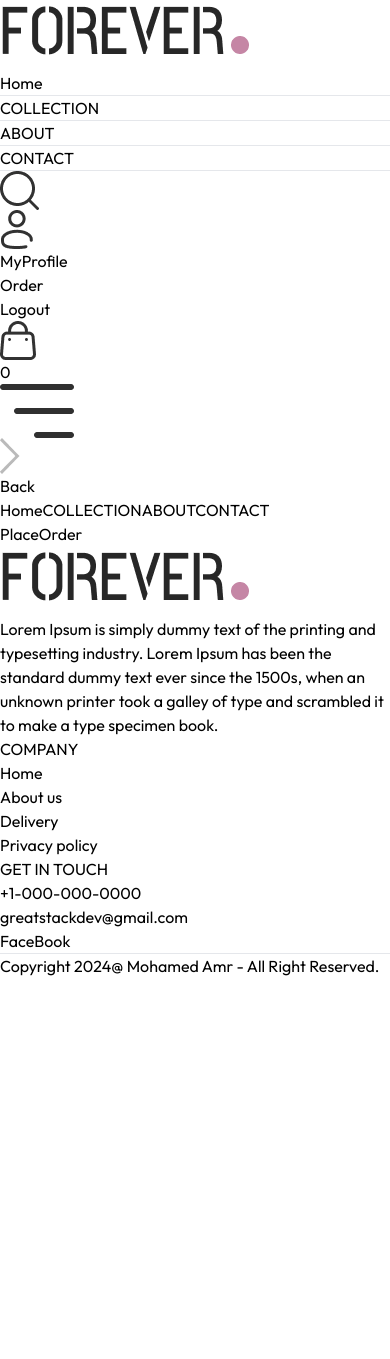
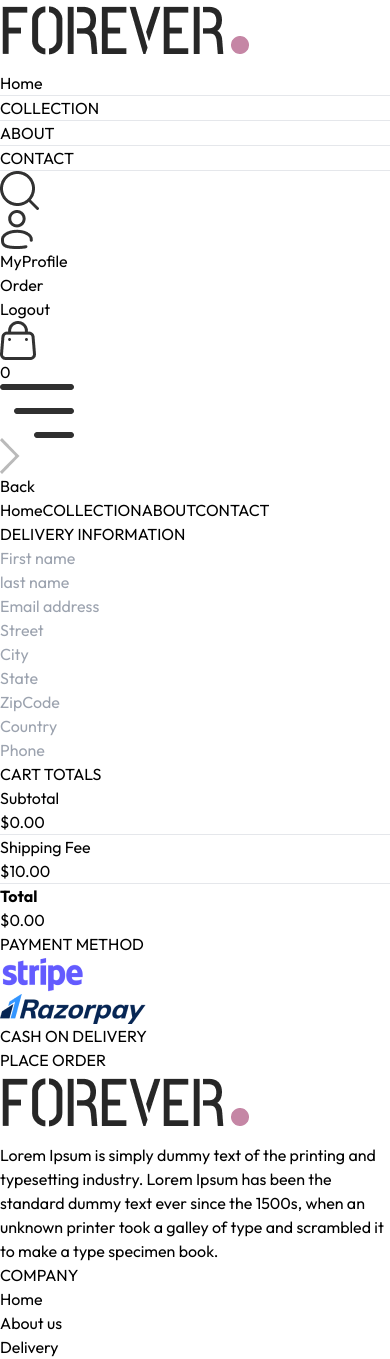
Before and after one commit to MohamedAmr23/forever-e-commerce, a React (Vite) app: page /place-order in a window 390 px wide. Shown: the top 1359 px of the page. Before the commit the page ends 978 px from the top, so only its background shows below. Built offline with nearby package versions, Linux system fonts and the light colour scheme.

Commit message:
PlaceOrderPage-and-Login-and-signup page

```diff
--- a/src/Router/AppRouter.jsx
+++ b/src/Router/AppRouter.jsx
@@ -8,8 +8,8 @@ import Cart from '../pages/Cart.jsx'
 import Login from '../pages/Login.jsx'
 import PlaceOrder from '../pages/PlaceOrder.jsx'
 import Orders from '../pages/Orders.jsx'
+import SignUp from '../pages/SignUp.jsx'
 import MainLayout from "../components/MainLayout.jsx/MainLayout.jsx";
-import { ToastContainer, toast } from 'react-toastify';
 import 'react-toastify/dist/ReactToastify.css';
 const router=createBrowserRouter([
     {
@@ -43,6 +43,9 @@ const router=createBrowserRouter([
             },{
                 path:"orders",
                 element:<Orders/>
+            },{
+                path:"sign-up",
+                element:<SignUp/>
             }
 
         ]
--- a/src/components/CartTotal.jsx
+++ b/src/components/CartTotal.jsx
@@ -7,7 +7,7 @@ const CartTotal = () => {
   return (
     <div className='w-full'>
         <div className='text-2xl'>
-            <Title text1={'YOUR'} text2={'CART'}/>
+            <Title text1={'CART '} text2={'TOTALS'}/>
         </div>
         <div className='flex flex-col gap-2 mt-2 text-sm'>
             <div className='flex justify-between'>
@@ -21,7 +21,7 @@ const CartTotal = () => {
             </div>
             <hr/>
             <div className='flex justify-between'>
-                <p>Total</p>
+                <b>Total</b>
                 <p>{currency}{getCartMount()=== 0 ? 0 : getCartMount() + delivery_fee}.00</p>
             </div>
         </div>
--- a/src/components/navbar/Navbar.jsx
+++ b/src/components/navbar/Navbar.jsx
@@ -29,7 +29,9 @@ const Navbar = () => {
     <div className='flex items-center gap-6'>
       <img src={assetsFront.search_icon} onClick={()=>setShowSearch(true)} className='w-5 cursor-pointer' alt=''/>
       <div className='group relative'>
+        <Link to='/login'>
         <img src={assetsFront.profile_icon} className='w-5 cursor-pointer' alt='' />
+        </Link>
         <div className='group-hover:block hidden absolute dropdown-menu right-0 pt-4'>
           <div className='flex flex-col gap-2 w-36 py-3 px-5 bg-slate-100 text-gray-500 rounded'>
             <p className='cursor-pointer hover:text-black'>MyProfile</p>
--- a/src/context/ShopContext.jsx
+++ b/src/context/ShopContext.jsx
@@ -71,11 +71,15 @@ const ShopContextProvider=(props)=>{
         return totalAmout
     }
 
+    const submit=(e)=>{
+        e.preventDefault()
+      }
     const value={
        products,currency,delivery_fee,
        search,setSearch,showSearch,setShowSearch,
        cartItem,addToCart,getCartCount,updateQuantatity,
-       getCartMount
+       getCartMount,
+       submit
     }
     return(
         <ShopContext.Provider value={value}>
--- a/src/pages/Login.jsx
+++ b/src/pages/Login.jsx
@@ -1,8 +1,23 @@
-import React from 'react'
+import  { useContext } from 'react'
+import { Link } from 'react-router-dom'
+import {ShopContext} from '../context/ShopContext.jsx'
 
 const Login = () => {
+  const {submit}=useContext(ShopContext)
   return (
-    <div>Login</div>
+    <form onSubmit={submit} className='flex flex-col items-center w-[90%] sm:max-w-96 m-auto mt-14 gap-4 text-gray-800'>
+        <div className='flex items-center gap-2'>
+          <p className='prata-regular text-3xl'>Login</p>
+          <hr className='w-8 h-[1.5px] bg-gray-800 border-none'/>
+        </div>
+        <input type='email' placeholder='Email' className='w-full px-3 py-2 border border-gray-800' required/>
+        <input type='password' placeholder='Password' className='w-full px-3 py-2 border border-gray-800' required/>
+        <div className='w-full flex items-center justify-between cursor-pointer text-sm'>
+            <p>Forgot your password?</p>
+           <Link to='/sign-up'><p>Create account</p></Link>
+        </div>
+        <button className='text-center bg-black text-white font-light px-8 py-2 mt-4'>Sign In</button>
+    </form>
   )
 }
 
--- a/src/pages/Orders.jsx
+++ b/src/pages/Orders.jsx
@@ -1,4 +1,3 @@
-import React from 'react'
 
 const Orders = () => {
   return (
--- a/src/pages/PlaceOrder.jsx
+++ b/src/pages/PlaceOrder.jsx
@@ -1,7 +1,63 @@
+import Title from '../components/Title.jsx'
+import CartTotal from '../components/CartTotal.jsx'
+import { assetsFront } from '../assets/frontend_assets/assets.js'
+import { useState } from 'react'
+import { Link } from 'react-router-dom'
+const PlaceOrder = () => {
+  const [clicked,setClicked]=useState('col')
+  return (
+    <div className="flex flex-col sm:flex-row justify-between gap-4 pt-5 sm:pt-14 min-h-[80vh] border-t">
+      {/* left side */}
+      <div className='flex flex-col gap-4 w-full sm:max-w-[480px]'>
+        <div className='text-xl sm:text-2xl my-3'>
+          <Title text1={'DELIVERY'} text2={'INFORMATION'}/>
+        </div>
+        <div className='flex gap-3'>
+        <input required type="text" name='firstName' className='border border-gray-300 rounded py-1.5 px-3.5 w-full' placeholder='First name'   />
+        <input required type="text" name='lastName' className='border border-gray-300 rounded py-1.5 px-3.5 w-full' placeholder='last name'   />
+        </div>
+        <input required type='email' className='border border-gray-300 rounded py-1.5 px-3.5 w-full' placeholder='Email address'/>
+        <input required type='text' className='border border-gray-300 rounded py-1.5 px-3.5 w-full' placeholder='Street'/>
+        <div className='flex gap-3'>
+          <input required type="text" name='city' className='border border-gray-300 rounded py-1.5 px-3.5 w-full' placeholder='City'   />
+          <input required type="text" name='state' className='border border-gray-300 rounded py-1.5 px-3.5 w-full' placeholder='State'   />
+        </div>
+        <div className='flex gap-3'>
+        <input required type="number" name='zipCode' className='border border-gray-300 rounded py-1.5 px-3.5 w-full' placeholder='ZipCode'   />
+        <input required type="text" name='country' className='border border-gray-300 rounded py-1.5 px-3.5 w-full' placeholder='Country'   />
+        </div>
+        <input required type='number' className='border border-gray-300 rounded py-1.5 px-3.5 w-full' placeholder='Phone'/>
+      </div>
+      {/* right side */}
+      <div className=' mt-20 sm:min-w-[450px]'>
+        <div className=' w-full '>
+          <CartTotal/>
+        </div>
+        <div className='mt-10'>
+          <Title text1={'PAYMENT'} text2={'METHOD'}/>
+          <div className='flex flex-col lg:flex-row gap-3'>
+            <div onClick={()=>setClicked("stripe")} className='flex items-center gap-3 border p-2 px-3 cursor-pointer'>
+                <p className={`min-w-3.5 h-3.5 border rounded-full ${clicked==='stripe'?'bg-green-400':''}`}></p>
+                <img className='h-5 mx-4' src={assetsFront.stripe_logo}/>
+            </div>
+            <div onClick={()=>setClicked("razorpay")} className='flex items-center gap-3 border p-2 cursor-pointer'>
+                <p className={`min-w-3.5 h-3.5 border rounded-full ${clicked==='razorpay'?'bg-green-400':''}`}></p>
+                <img className='h-5 mx-2' src={assetsFront.razorpay_logo}/>
+            </div>
+            <div onClick={()=>setClicked("col")} className='flex items-center gap-3 border p-2 cursor-pointer'>
+                <p className={`min-w-3.5 h-3.5 border rounded-full ${clicked==='col'?'bg-green-400':''}`}></p>
+                <p className='text-gray-500 text-sm font-medium mx-4'>CASH ON DELIVERY</p>
+            </div>
+          </div>
+          <div className='w-full text-end mt-8'>
+            <Link to='/Orders'>
+              <button type='submit' className='bg-black text-white px-16 py-3 text-sm'>PLACE ORDER</button>
+            </Link>
 
-const PlaceOrder = () => {
-  return (
-    <div>PlaceOrder</div>
+          </div>
+        </div>
+      </div>
+    </div>
   )
 }
 
--- /dev/null
+++ b/src/pages/SignUp.jsx
@@ -0,0 +1,24 @@
+import  { useContext } from 'react'
+import { Link } from 'react-router-dom'
+import {ShopContext} from '../context/ShopContext.jsx'
+const SignUp = () => {
+  const {submit}=useContext(ShopContext)
+  return (
+    <form onSubmit={submit} className='flex flex-col items-center w-[90%] sm:max-w-96 m-auto mt-14 gap-4 text-gray-800'>
+    <div className='flex items-center gap-2'>
+      <p className='prata-regular text-3xl'>Sign Up</p>
+      <hr className='w-8 h-[1.5px] bg-gray-800 border-none'/>
+    </div>
+    <input type='text' placeholder='name' className='w-full px-3 py-2 border border-gray-800' required/>
+    <input type='email' placeholder='Email' className='w-full px-3 py-2 border border-gray-800' required/>
+    <input type='password' placeholder='Password' className='w-full px-3 py-2 border border-gray-800' required/>
+    <div className='w-full flex items-center justify-between cursor-pointer text-sm'>
+        <p>Forgot your password?</p>
+       <Link to='/login'><p>Login here</p></Link>
+    </div>
+    <button className='text-center bg-black text-white font-light px-8 py-2 mt-4'>Sign Up</button>
+</form>
+  )
+}
+
+export default SignUp
```
